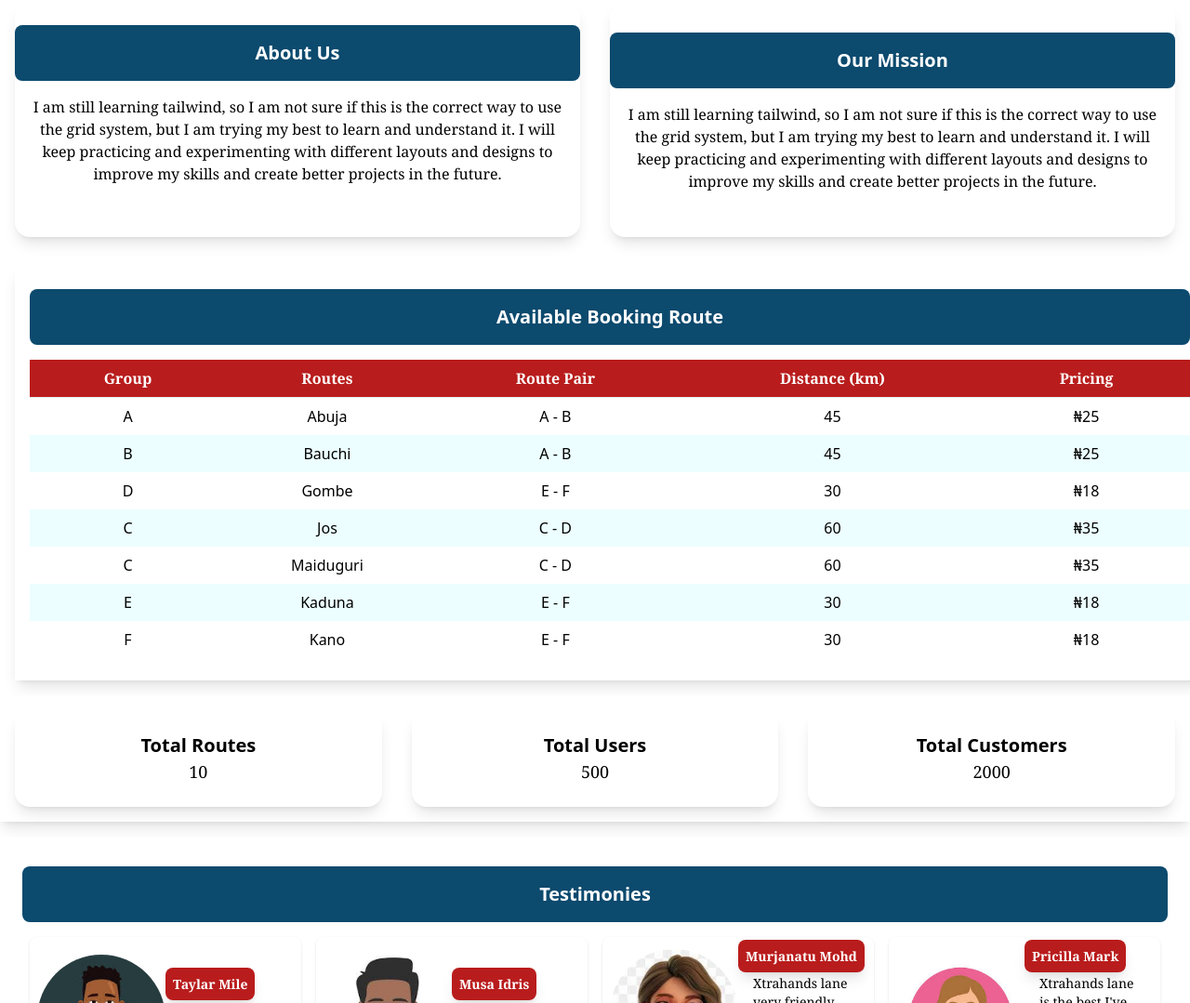
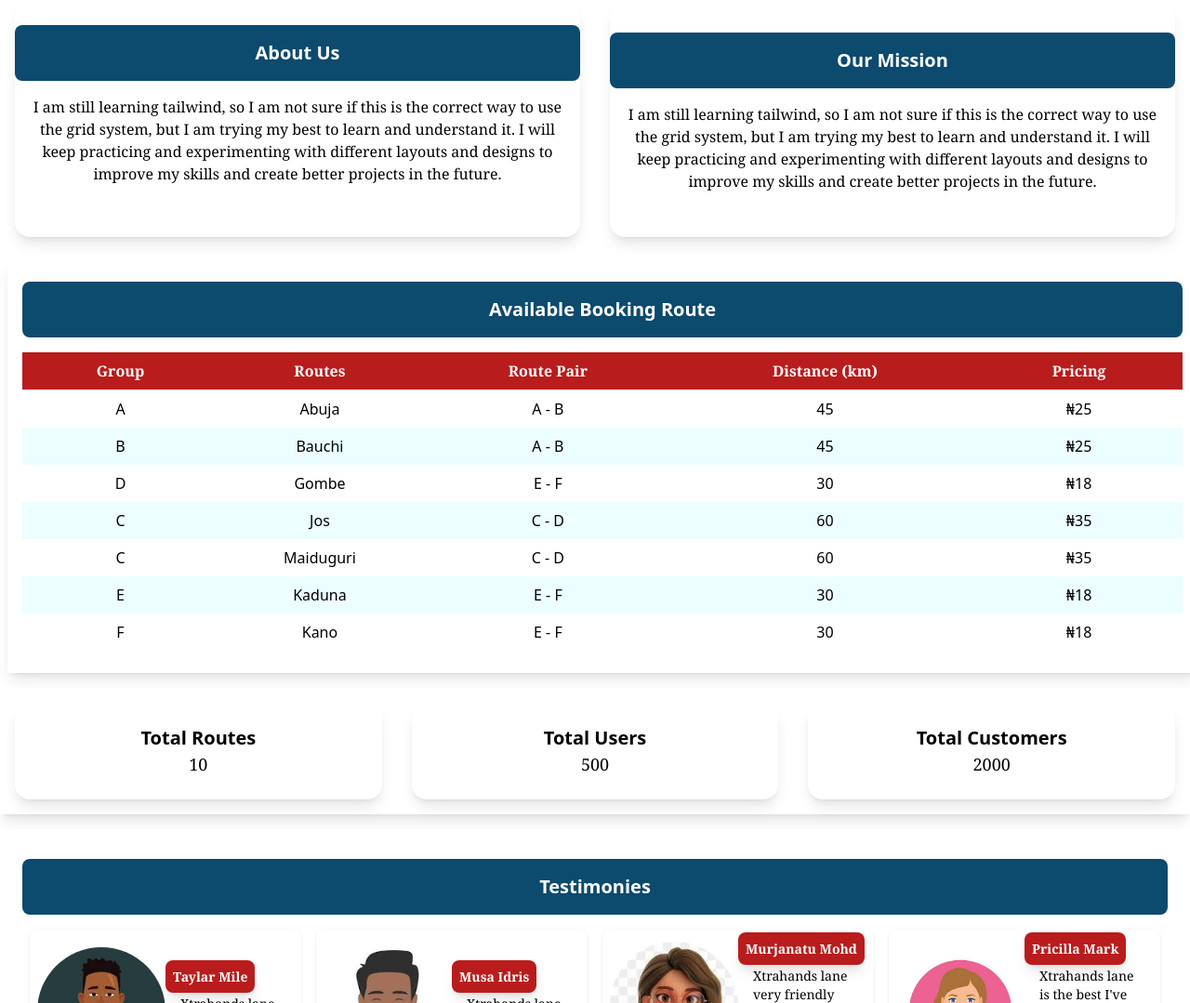
Before and after one commit to Ayimsolomon/xtrahand-lane, a website: page src/index.html in a window 1280 px wide. Shown: the part 1501-2580 px from the top of the page at 93% size. Drawn offline with nearby package versions, Linux system fonts and the light colour scheme.

Commit message:
overflow for table

```diff
--- a/src/index.html
+++ b/src/index.html
@@ -102,11 +102,10 @@
  </div>
 <!-- Routes section showcasing the different routes available for booking -->
 
-          <div class="overflow-x-auto w-full py-6 px-4 text-center my-4 mx-4 shadow-lg bg-white scroll-mt-20" id="route">
-            <h2 class="rounded-lg font-bold text-xl text-center bg-sky-900 w-full text-white p-4">Available Booking Route</h2>
-
-
-            <table class="min-w-full divide-y divide-gray-200 text-sm md:text-base mt-4">
+          <div class=" w-full py-6 px-4 text-center my-2 mx-2 shadow-lg bg-white scroll-mt-20" id="route">
+            <h2 class="w-full rounded-lg font-bold text-xl text-center bg-sky-900 text-white p-4">Available Booking Route</h2>
+            <div class="overflow-x-auto overflow-hidden">
+                 <table class="min-w-full overflow-hidden divide-y divide-gray-200 text-sm md:text-base mt-4">
                 <thead>
                     <tr class="bg-red-700 text-white font-serif ">
                         <th class="px-8">Group</th>
@@ -168,6 +167,7 @@
                     </tr>
                 </tbody>
             </table>
+            </div>
         </div>
 
 <!-- Total routes, users, customers count section -->
```
